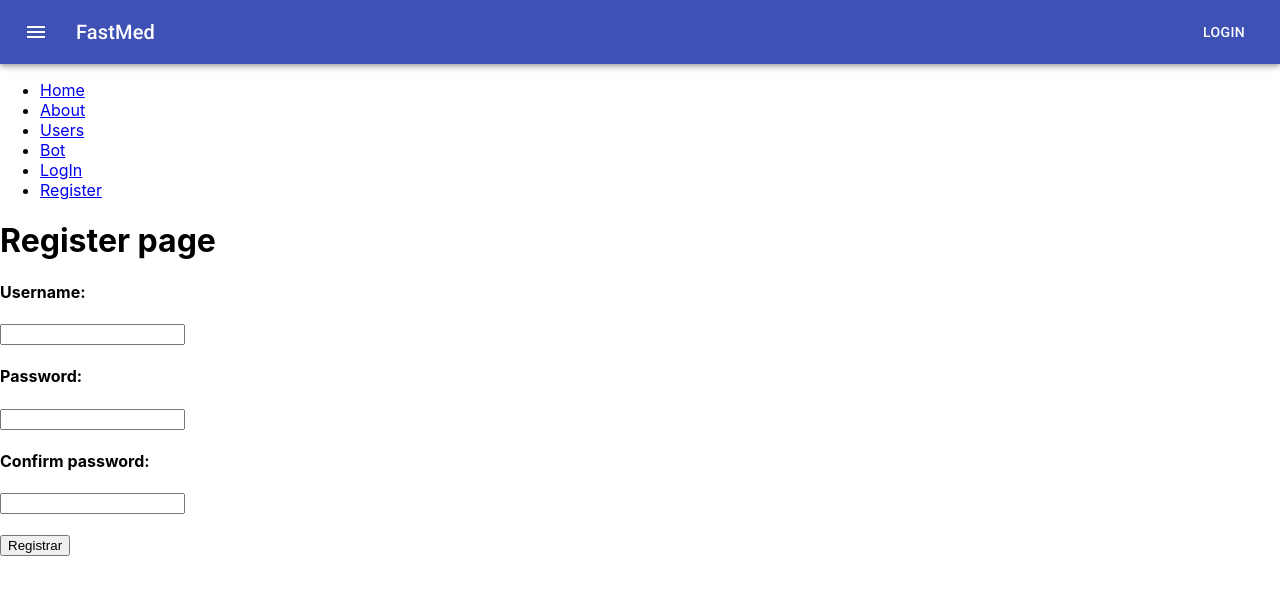
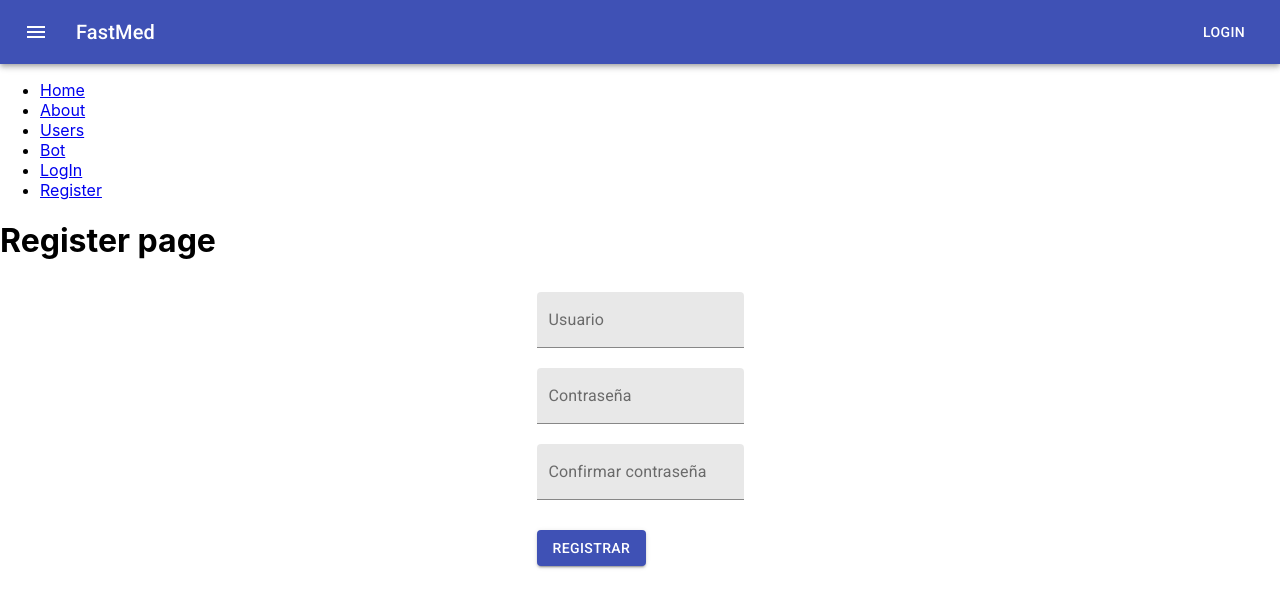
Before and after one commit to SBenjaminVR/FastMed, a React (Create React App) app in the folder client/: page /register in a window 1280 px wide. Shown: the top 608 px of the page. Built offline with nearby package versions, Linux system fonts and the light colour scheme.

Commit message:
Paginas de login/registro con MaterialUI

```diff
--- a/client/src/App.css
+++ b/client/src/App.css
@@ -28,6 +28,16 @@
   color: #61dafb;
 }
 
+.login-form {
+  display: flex;
+  justify-content: center;
+}
+
+.login-field {
+  margin-top: 10px !important;
+  margin-bottom: 10px !important;
+}
+
 @keyframes App-logo-spin {
   from {
     transform: rotate(0deg);
--- a/client/src/components/LogIn.js
+++ b/client/src/components/LogIn.js
@@ -1,17 +1,20 @@
 import React from 'react'
+import { Button, TextField } from '@material-ui/core';
 
 function LogIn() {
     return (
         <div>
             <h1>LogIn page</h1>
+            <div className="login-form">
             <form id="login-form">
-                <h4>Username:</h4>
-                <input type="text" id="user-id" name="user-id" />
-                <h4>Password:</h4>
-                <input type="text" id="user-password" name="user-password" />
+                <TextField id="filled-basic" label="Usuario" variant="filled" className="login-field" />
+                <br />
+                <TextField id="filled-basic" label="Contraseña" variant="filled" className="login-field"/>
                 <br /> <br />
-                <button>Log in</button><button>New user</button>
+                <Button variant="contained" color="primary">Log in</Button>
+                <Button color="primary">Nuevo usuario</Button>
             </form>
+        </div>
         </div>
     )
 }
--- a/client/src/components/Register.js
+++ b/client/src/components/Register.js
@@ -1,19 +1,21 @@
 import React from 'react'
+import { Button, TextField } from '@material-ui/core';
 
 function Register() {
     return (
         <div>
             <h1>Register page</h1>
-            <form id="register-form">
-                <h4>Username:</h4>
-                <input type="text" id="user-id" name="user-id" />
-                <h4>Password:</h4>
-                <input type="text" id="user-password" name="user-password" />
-                <h4>Confirm password:</h4>
-                <input type="text" id="user-password" name="user-password" />
-                <br /><br />
-                <button>Registrar</button>
-            </form>
+            <div className="login-form">
+                <form id="register-form">
+                    <TextField id="filled-basic" label="Usuario" variant="filled" className="login-field" />
+                    <br />
+                    <TextField id="filled-basic" label="Contraseña" variant="filled" className="login-field"/>
+                    <br />
+                    <TextField id="filled-basic" label="Confirmar contraseña" variant="filled" className="login-field" />
+                    <br /><br />
+                    <Button variant="contained" color="primary">Registrar</Button>
+                </form>
+            </div>
         </div>
     )
 }
```
